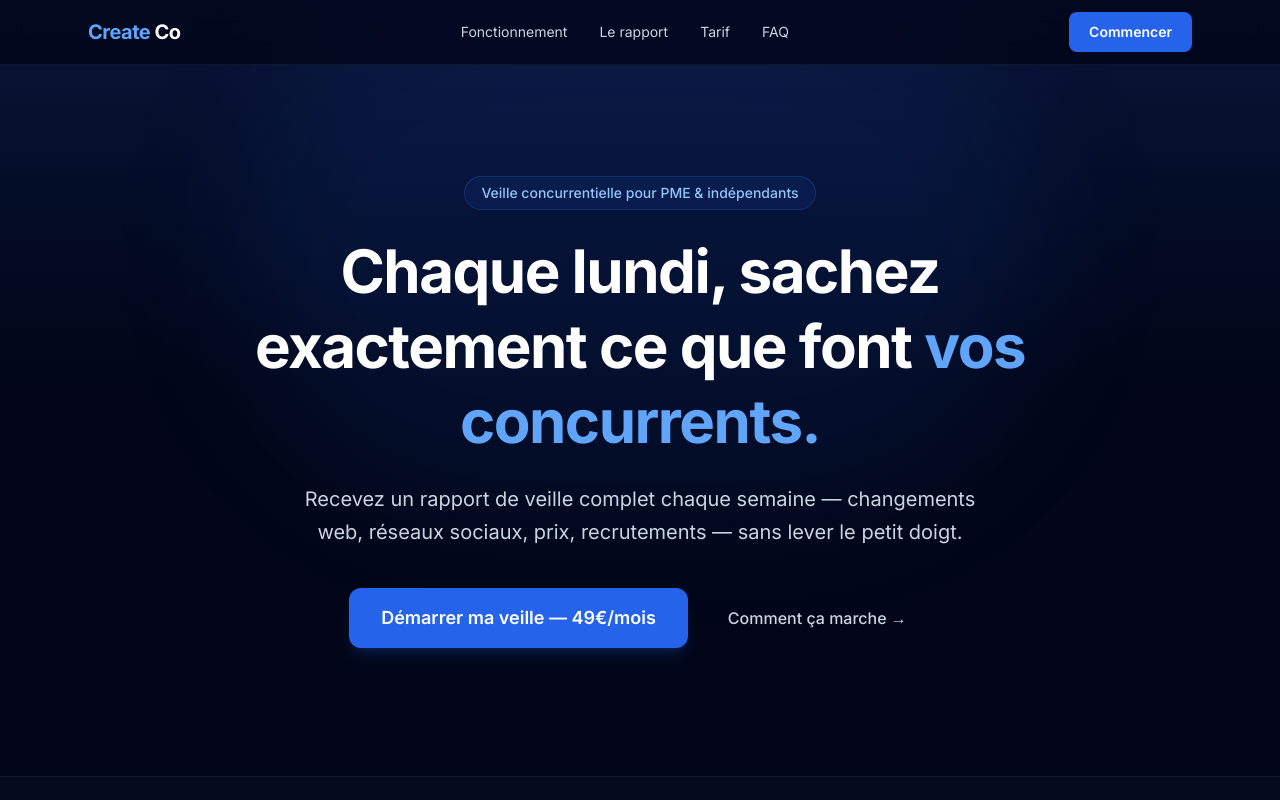
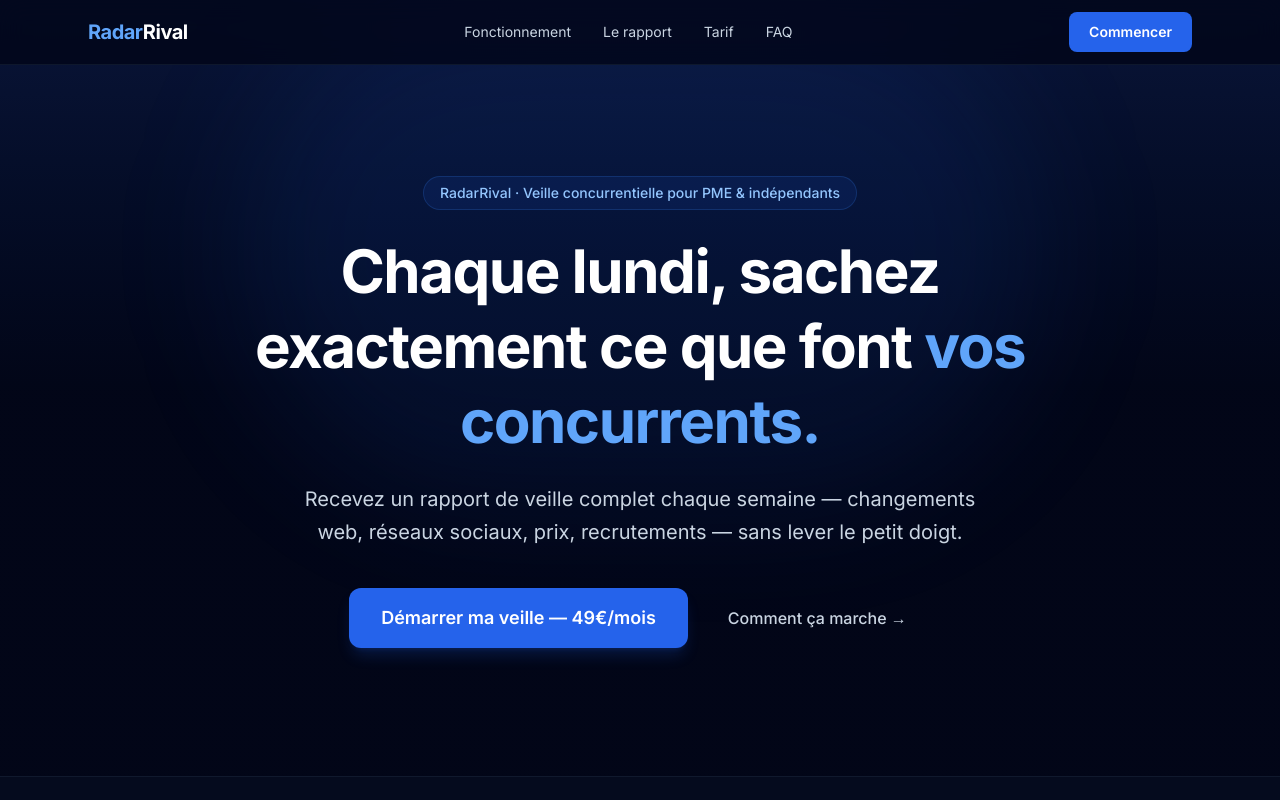
Before and after one commit to vincepanik/radarrival, a Next.js app: page / in a window 1280 px wide. Shown: the top 800 px of the page. Built offline with nearby package versions, Linux system fonts and the light colour scheme.

Commit message:
Rebrand website to RadarRival

```diff
--- a/app/checkout/success/page.tsx
+++ b/app/checkout/success/page.tsx
@@ -1,3 +1,5 @@
+import Link from "next/link";
+
 export default function CheckoutSuccess() {
   return (
     <div className="min-h-screen flex items-center justify-center px-6">
@@ -15,12 +17,12 @@ export default function CheckoutSuccess() {
         <p className="text-slate-400 text-sm mb-8">
           Pensez à vérifier votre dossier spam si vous ne voyez pas notre email.
         </p>
-        <a
+        <Link
           href="/"
           className="inline-block bg-brand-600 hover:bg-brand-500 text-white font-semibold px-8 py-3 rounded-xl transition"
         >
           Retour à l&apos;accueil
-        </a>
+        </Link>
       </div>
     </div>
   );
--- a/app/layout.tsx
+++ b/app/layout.tsx
@@ -8,11 +8,11 @@ const inter = Inter({
 });
 
 export const metadata: Metadata = {
-  title: "Create Co — Veille Concurrentielle Hebdomadaire",
+  title: "RadarRival — Veille Concurrentielle Hebdomadaire",
   description:
-    "Chaque lundi, recevez un rapport complet sur vos concurrents. Changements web, réseaux sociaux, prix, nouveaux produits, recrutements et retombées presse. 49€/mois.",
+    "RadarRival aide les PME et indépendants français à suivre leurs concurrents chaque lundi avec une veille claire, actionnable et sans effort. 49€/mois.",
   openGraph: {
-    title: "Create Co — Veille Concurrentielle Hebdomadaire",
+    title: "RadarRival — Veille Concurrentielle Hebdomadaire",
     description:
       "Chaque lundi, sachez exactement ce que font vos concurrents.",
     locale: "fr_FR",
--- a/app/page.tsx
+++ b/app/page.tsx
@@ -101,7 +101,7 @@ export default function Home() {
       <nav className="fixed top-0 w-full z-50 bg-slate-950/80 backdrop-blur-md border-b border-slate-800/50">
         <div className="max-w-6xl mx-auto px-6 h-16 flex items-center justify-between">
           <span className="text-xl font-bold tracking-tight">
-            <span className="text-brand-400">Create</span> Co
+            <span className="text-brand-400">Radar</span>Rival
           </span>
           <div className="hidden md:flex items-center gap-8 text-sm text-slate-300">
             <a href="#comment-ca-marche" className="hover:text-white transition">Fonctionnement</a>
@@ -125,7 +125,7 @@ export default function Home() {
 
         <div className="relative max-w-4xl mx-auto px-6 text-center">
           <div className="inline-block mb-6 px-4 py-1.5 bg-brand-600/10 border border-brand-500/20 rounded-full text-brand-300 text-sm font-medium">
-            Veille concurrentielle pour PME &amp; indépendants
+            RadarRival · Veille concurrentielle pour PME &amp; indépendants
           </div>
           <h1 className="text-4xl md:text-6xl font-bold leading-tight tracking-tight mb-6">
             Chaque lundi, sachez exactement ce que font{" "}
@@ -338,7 +338,7 @@ export default function Home() {
           <div className="flex flex-col md:flex-row items-center justify-between gap-6">
             <div>
               <span className="text-lg font-bold">
-                <span className="text-brand-400">Create</span> Co
+                <span className="text-brand-400">Radar</span>Rival
               </span>
               <p className="text-slate-500 text-sm mt-1">
                 Veille concurrentielle hebdomadaire pour PME &amp; indépendants.
@@ -347,11 +347,11 @@ export default function Home() {
             <div className="flex flex-wrap items-center gap-6 text-sm text-slate-400">
               <a href="#tarif" className="hover:text-white transition">Tarif</a>
               <a href="#faq" className="hover:text-white transition">FAQ</a>
-              <a href="mailto:contact@create-co.fr" className="hover:text-white transition">Contact</a>
+              <a href="mailto:contact@radarrival.fr" className="hover:text-white transition">Contact</a>
             </div>
           </div>
           <div className="mt-8 pt-8 border-t border-slate-800/50 text-center text-xs text-slate-500 space-y-2">
-            <p>© 2026 Create Co. Tous droits réservés.</p>
+            <p>© 2026 RadarRival. Tous droits réservés.</p>
             <p>
               Conformément à la loi n°78-17 du 6 janvier 1978 relative à l&apos;informatique, aux fichiers et aux libertés, vous disposez d&apos;un droit d&apos;accès, de rectification et de suppression des données vous concernant.
               Hébergement&nbsp;: Vercel Inc. — Paiement sécurisé&nbsp;: Stripe.
```
